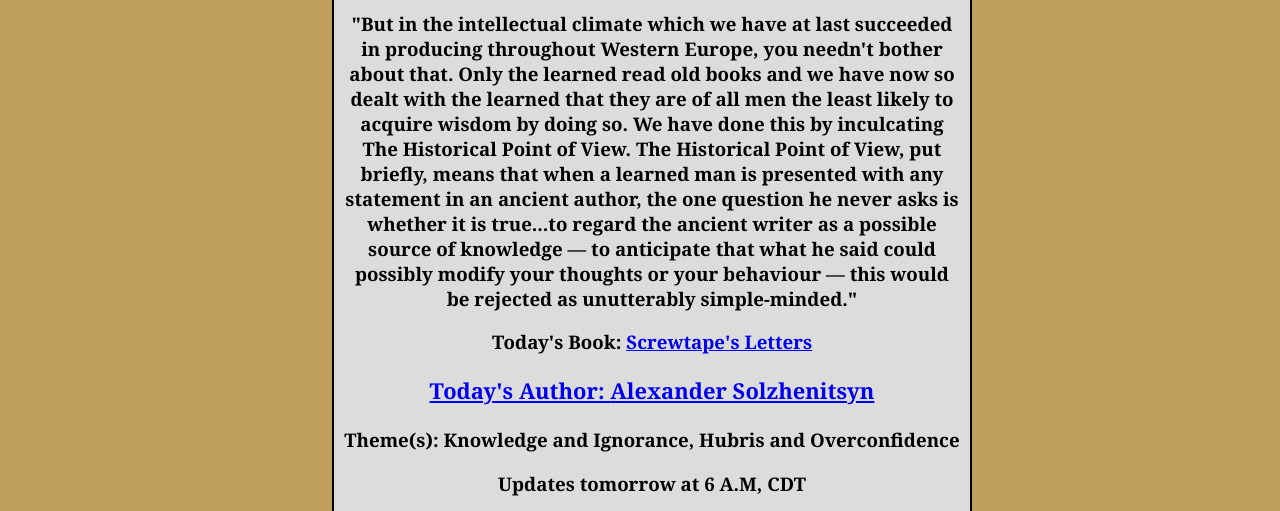
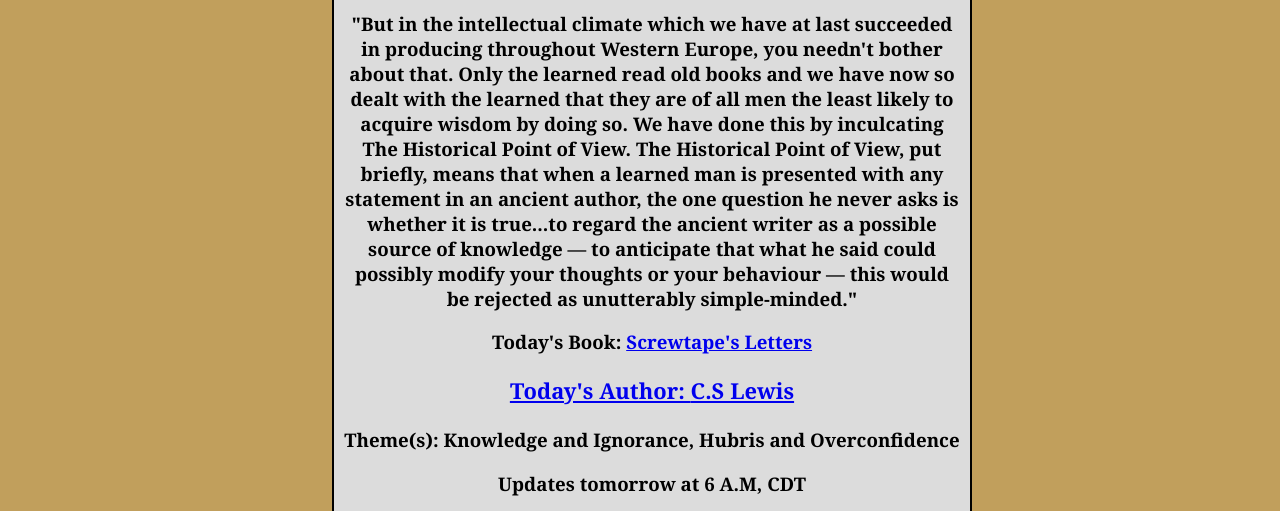
Before and after one commit to CoderGirl-2/classic-wise-inspirational-quotes, a plain HTML site: page index.html in a window 1280 px wide. Shown: the part 267-778 px from the top of the page. Drawn offline with Linux system fonts and the light colour scheme.

Commit message:
Update index.html

```diff
--- a/index.html
+++ b/index.html
@@ -102,7 +102,7 @@
   <div class="content-to-copy">
   <h3 id="myText">"But in the intellectual climate which we have at last succeeded in producing throughout Western Europe, you needn't bother about that. Only the learned read old books and we have now so dealt with the learned that they are of all men the least likely to acquire wisdom by doing so. We have done this by inculcating The Historical Point of View. The Historical Point of View, put briefly, means that when a learned man is presented with any statement in an ancient author, the one question he never asks is whether it is true...to regard the ancient writer as a possible source of knowledge — to anticipate that what he said could possibly modify your thoughts or your behaviour — this would be rejected as unutterably simple-minded."</h3>
 	  <h3>Today's Book: <a href=https://en.wikipedia.org/wiki/The_Screwtape_Letters>Screwtape's Letters</a</h3>
-      <h3>Today's Author: <a href=https://en.wikipedia.org/wiki/C._S._Lewis>Alexander Solzhenitsyn</a></h3>
+      <h3>Today's Author: <a href=https://en.wikipedia.org/wiki/C._S._Lewis>C.S Lewis</a></h3>
 	  <h3>Theme(s): Knowledge and Ignorance, Hubris and Overconfidence</h3>
       <h3>Updates tomorrow at 6 A.M, CDT</h3>
       </div>
```
